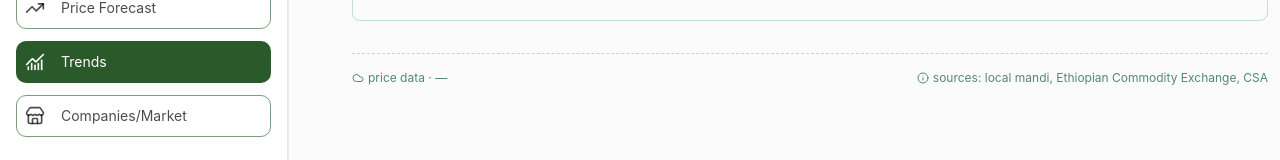
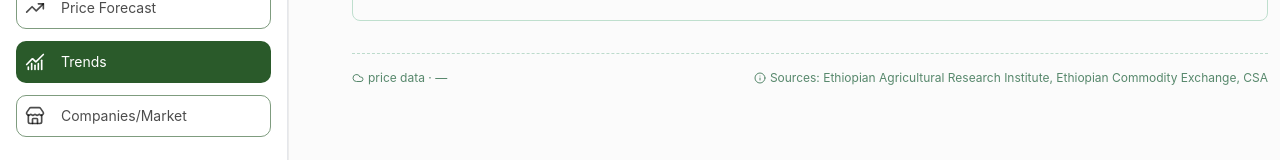
Before and after one commit to Bisruxa/AgriMarket, a Next.js app in the folder client/: page /farmer/trends in a window 1280 px wide. Shown: the part 277-437 px from the top of the page. Built offline with nearby package versions, Linux system fonts and the light colour scheme; no server answers.

Commit message:
update soruces

```diff
--- a/client/app/farmer/trends/page.tsx
+++ b/client/app/farmer/trends/page.tsx
@@ -342,7 +342,7 @@ export default function FarmsteadDashboard() {
         </span>
         <span className="flex items-center gap-1">
           <Info className="h-3 w-3" />
-          sources: local mandi, Ethiopian Commodity Exchange, CSA
+          Sources: Ethiopian Agricultural Research Institute, Ethiopian Commodity Exchange, CSA
         </span>
       </div>
     </div>
--- a/client/app/trader/trends/page.tsx
+++ b/client/app/trader/trends/page.tsx
@@ -340,7 +340,7 @@ export default function FarmsteadDashboard() {
         </span>
         <span className="flex items-center gap-1">
           <Info className="h-3 w-3" />
-          sources: local mandi, Ethiopian Commodity Exchange, CSA
+          Sources: Ethiopian Agricultural Research Institute, Ethiopian Commodity Exchange, CSA
         </span>
       </div>
     </div>
```
